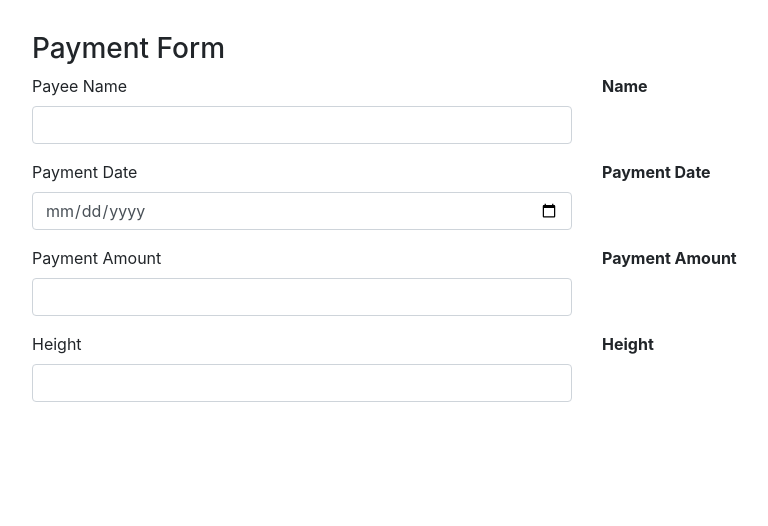
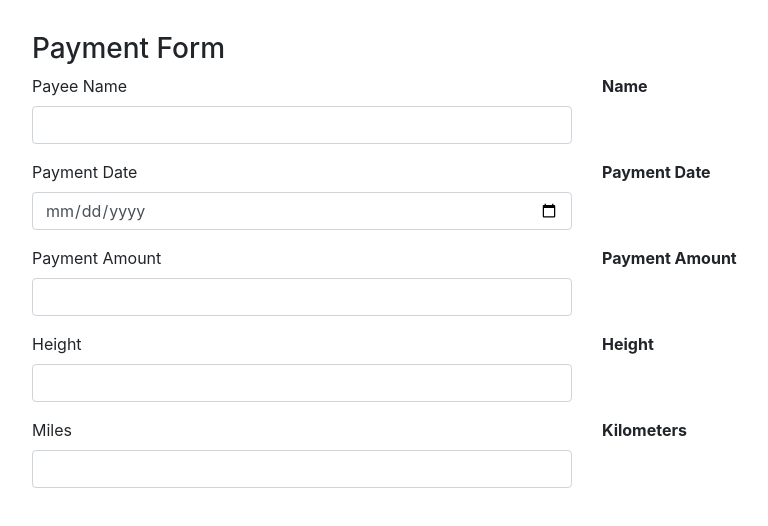
Before and after one commit to nelsW70/pipes, an Angular app: page / in a window 1280 px wide. Shown: the top 526 px of the page, without its empty margins (53-821 px from the left). Built offline with nearby package versions, Linux system fonts and the light colour scheme.

Commit message:
created custom pipe to convert miles to km

```diff
--- a/src/app/app.component.html
+++ b/src/app/app.component.html
@@ -62,4 +62,18 @@
       </div>
     </div>
   </div>
+
+  <div class="row">
+    <div class="form-group col">
+      <label>Miles</label>
+      <input
+        class="form-control"
+        (input)="onMilesChange($event.target.value)"
+      />
+    </div>
+    <div class="col">
+      <label><b>Kilometers</b></label>
+      <div>{{ miles | convert }}<span *ngIf="miles">km</span></div>
+    </div>
+  </div>
 </div>
--- a/src/app/app.component.ts
+++ b/src/app/app.component.ts
@@ -10,6 +10,7 @@ export class AppComponent {
   selectedDate: string;
   amount: number;
   height: number;
+  miles: number;
 
   onNameChange(value: string) {
     this.name = value;
@@ -26,4 +27,8 @@ export class AppComponent {
   onHeightChange(value: string) {
     this.height = parseFloat(value);
   }
+
+  onMilesChange(value: string) {
+    this.miles = parseFloat(value);
+  }
 }
--- a/src/app/app.module.ts
+++ b/src/app/app.module.ts
@@ -2,10 +2,12 @@ import { BrowserModule } from '@angular/platform-browser';
 import { NgModule } from '@angular/core';
 
 import { AppComponent } from './app.component';
+import { ConvertPipe } from './convert.pipe';
 
 @NgModule({
   declarations: [
-    AppComponent
+    AppComponent,
+    ConvertPipe
   ],
   imports: [
     BrowserModule
--- /dev/null
+++ b/src/app/convert.pipe.ts
@@ -0,0 +1,14 @@
+import { Pipe, PipeTransform } from '@angular/core';
+
+@Pipe({
+  name: 'convert'
+})
+export class ConvertPipe implements PipeTransform {
+  transform(value: any, ...args: any[]): any {
+    if (!value) {
+      return '';
+    }
+
+    return value * 1.60934;
+  }
+}
```
Also changed, not shown: 1 other file (tests, documents, lock files or other folders).
